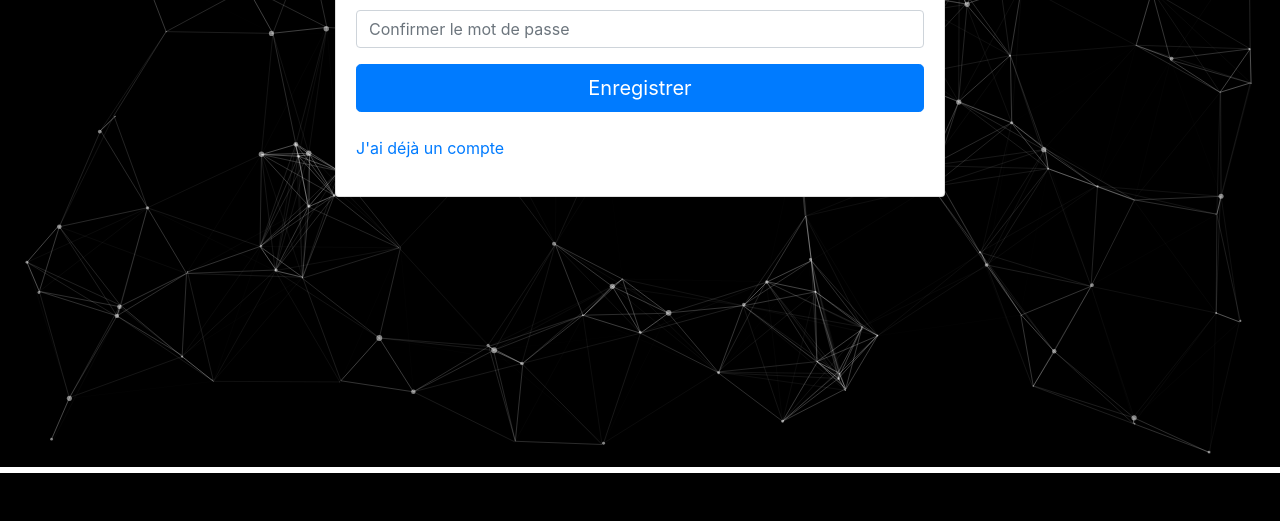
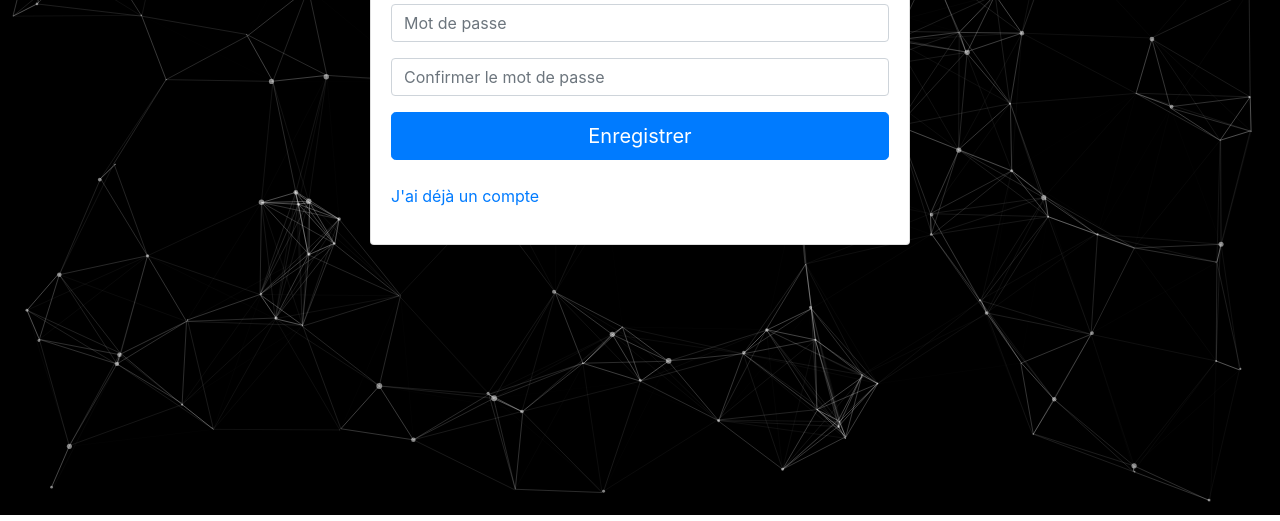
Before and after one commit to Chikouni/Projet-Event, a PHP site: page /layouts/signin.php in a window 1280 px wide. Shown: the part 333-854 px from the top of the page. Before the commit the page ends 806 px from the top, so only its background shows below. Run offline with PHP 8.4, Linux system fonts and the light colour scheme.

Commit message:
update:signup

```diff
--- a/layouts/signin.php
+++ b/layouts/signin.php
@@ -7,7 +7,7 @@ $description='';
 
 <main>
 
-    <div class="container-fluid bg-light py-5">
+    <div class="container pt-5 mt-5">
         <div class="row">
             <div class="col-md-6 mx-auto">
                 <div class="card card-body">
```
